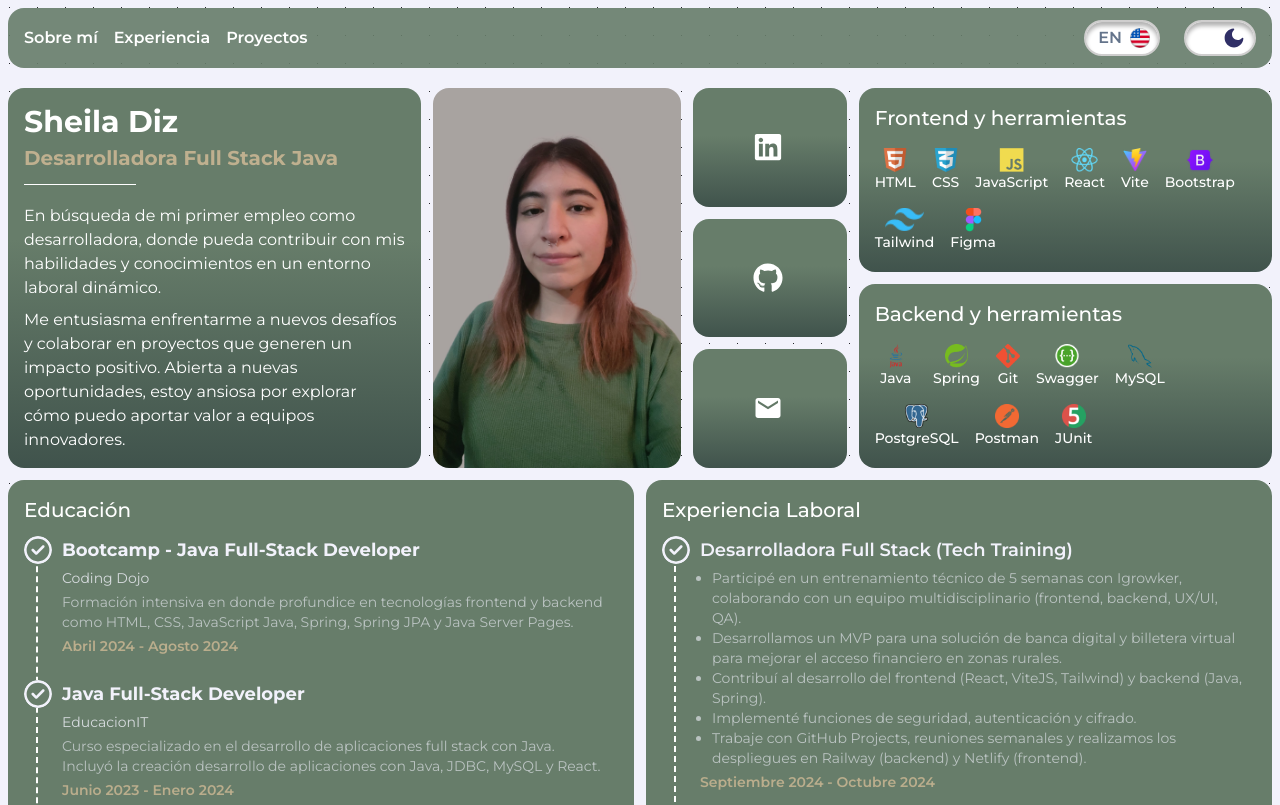
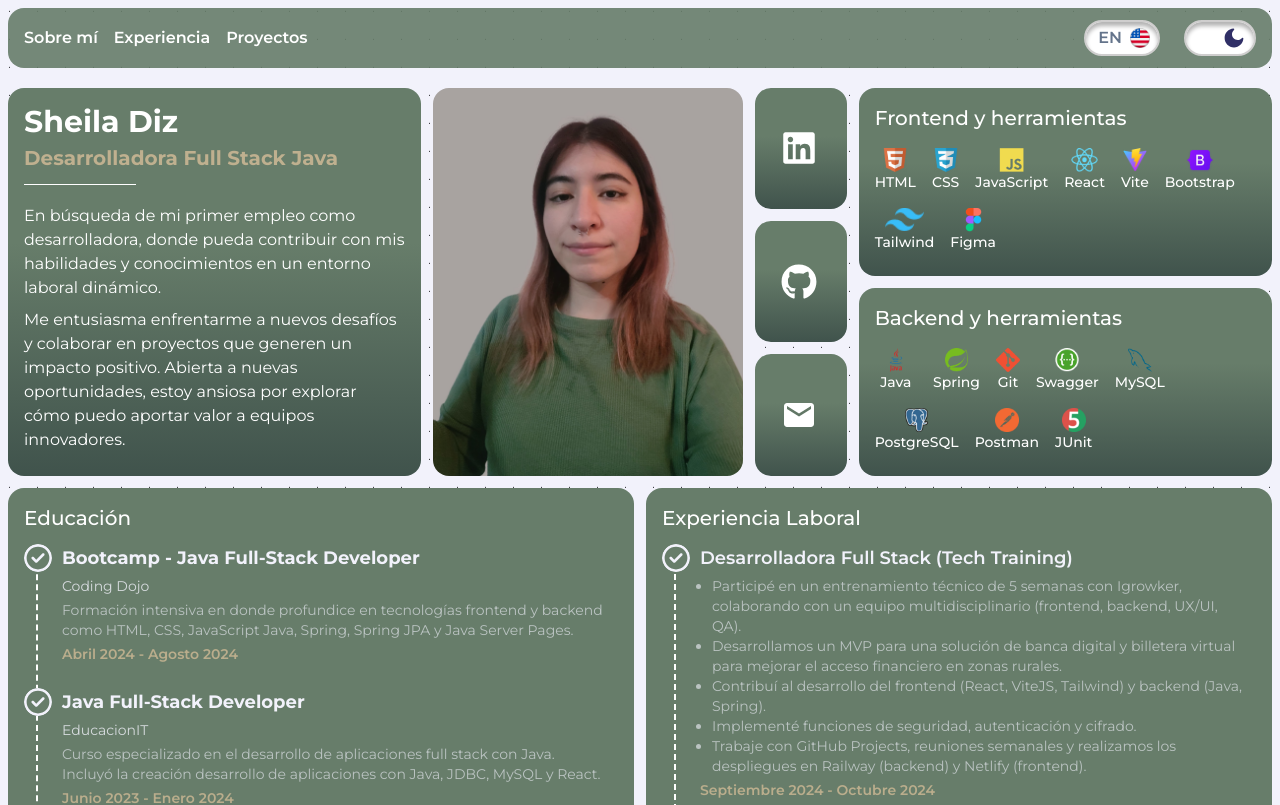
Before and after one commit to sheidiz/portfolio-2024, a React (Vite) app: page / in a window 1280 px wide. Shown: the top 805 px of the page. Built offline with nearby package versions, Linux system fonts and the light colour scheme.

Commit message:
style: change widths and profile picture

```diff
--- a/src/sections/About.jsx
+++ b/src/sections/About.jsx
@@ -30,20 +30,20 @@ const About = () => {
         <img
           src={Perfil}
           alt="Foto de perfil"
-          className="h-auto max-h-full w-2/3 rounded-2xl object-cover sm:w-full md:w-3/5"
+          className="h-auto max-h-full w-1/2 rounded-2xl object-cover sm:w-full md:w-3/4"
         />
-        <ul className="flex w-full flex-col justify-between gap-y-2 md:col-span-1 md:gap-y-3">
-          <li className="flex h-full w-full items-center justify-center rounded-2xl bg-lightbox p-4 text-2xl text-white dark:bg-darkbox min-[500px]:text-3xl">
+        <ul className="flex w-1/2 md:w-1/4 flex-col justify-between gap-y-2 md:col-span-1 md:gap-y-3">
+          <li className="flex h-full w-full items-center justify-center rounded-2xl bg-lightbox p-4 text-2xl lg:text-4xl text-white dark:bg-darkbox min-[500px]:text-3xl">
             <a href="https://www.linkedin.com/in/sheila-diz" target="_blank">
               <FaLinkedin className="mb-1 mr-1 inline" />
             </a>
           </li>
-          <li className="flex h-full w-full items-center justify-center rounded-2xl bg-lightbox p-4 text-2xl text-white dark:bg-darkbox min-[500px]:text-3xl">
+          <li className="flex h-full w-full items-center justify-center rounded-2xl bg-lightbox p-4 text-2xl lg:text-4xl text-white dark:bg-darkbox min-[500px]:text-3xl">
             <a href="https://github.com/sheidiz" target="_blank">
               <FaGithub className="mb-1 mr-1 inline" />
             </a>
           </li>
-          <li className="flex h-full w-full items-center justify-center rounded-2xl bg-lightbox p-4 text-2xl text-white dark:bg-darkbox min-[500px]:text-3xl">
+          <li className="flex h-full w-full items-center justify-center rounded-2xl bg-lightbox p-4 text-2xl lg:text-4xl text-white dark:bg-darkbox min-[500px]:text-3xl">
             <a href="mailto:dizsheila07@gmail.com" target="_blank">
               <MdEmail className="mb-1 mr-1 inline" />
             </a>
```
Also changed, not shown: src/assets/Perfil.png.
